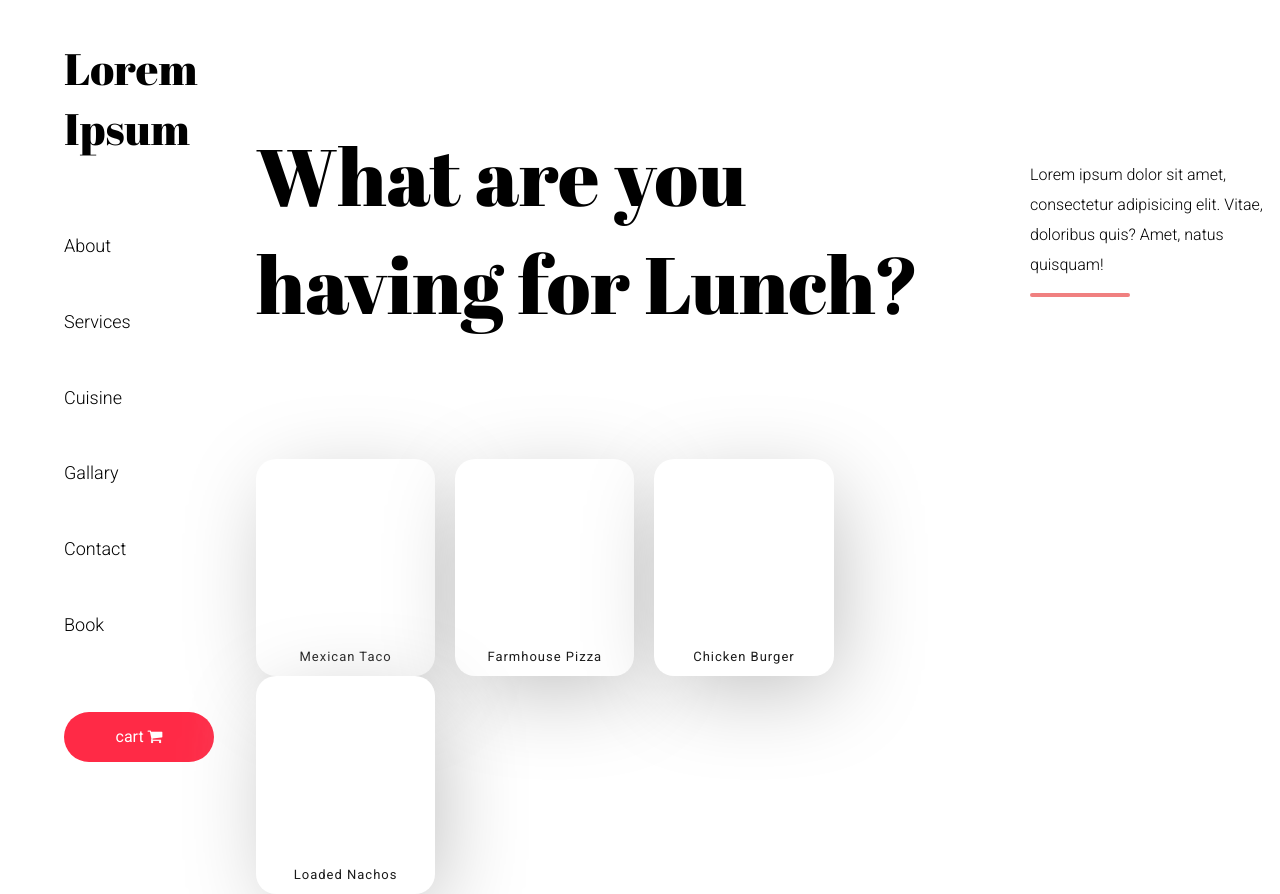
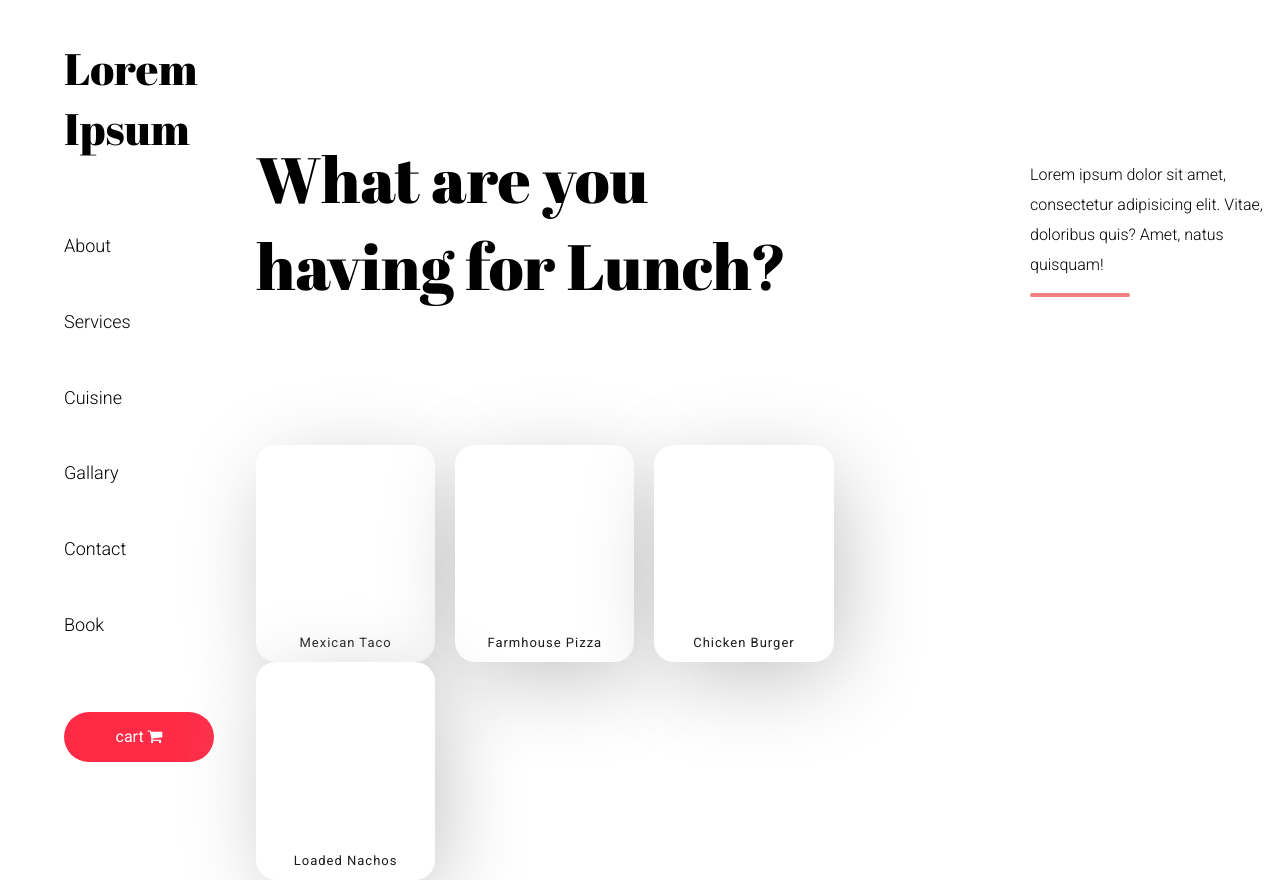
Before and after one commit to somesh6797/Assignment, a plain HTML site: page index.html in a window 1280 px wide. Drawn offline with Linux system fonts and the light colour scheme.

Commit message:
Updating index .html

```diff
--- a/index.html
+++ b/index.html
@@ -5,7 +5,7 @@
     <meta name="viewport" content="width=device-width, initial-scale=1.0">
     <title>Document</title>
     <link rel="stylesheet" href="https://cdnjs.cloudflare.com/ajax/libs/font-awesome/4.7.0/css/font-awesome.min.css">
-    <link rel="stylesheet" href="style.css">
+    <link rel="stylesheet" href="App.css">
 </head>
 <body>
 
@@ -74,4 +74,5 @@
 
 </div>
 </body>
+<script src="App.js"></script>
 </html>
```
